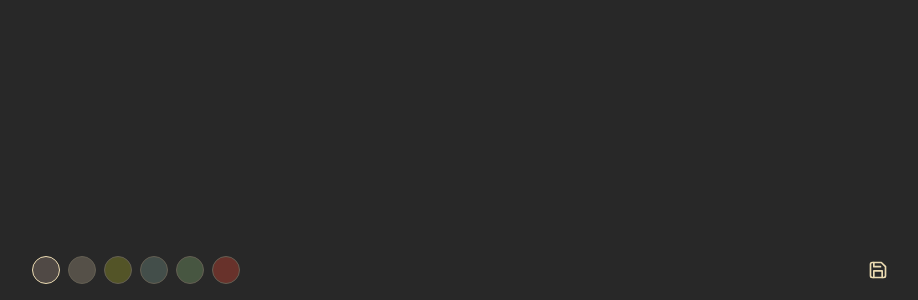
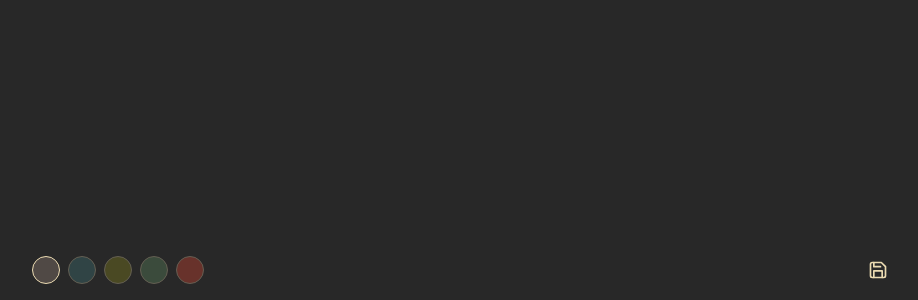
Before and after one commit to Zeddnyx/ZTools, a Next.js app: page /dashboard/notes/new in a window 1280 px wide. Shown: the part 808-1108 px from the top of the page, without its empty margins (180-1098 px from the left). Built offline with nearby package versions, Linux system fonts and the light colour scheme.

Commit message:
style: change color notes

```diff
--- a/components/Notes/Form.tsx
+++ b/components/Notes/Form.tsx
@@ -57,9 +57,8 @@ export const Form = memo(
 
 const color = [
   "#504945",
-  "#bdae93",
-  "#b8bb26",
-  "#83a598",
-  "#8ec07c",
+  "#458588",
+  "#98971a",
+  "#689d6a",
   "#fb4934",
 ];
```
